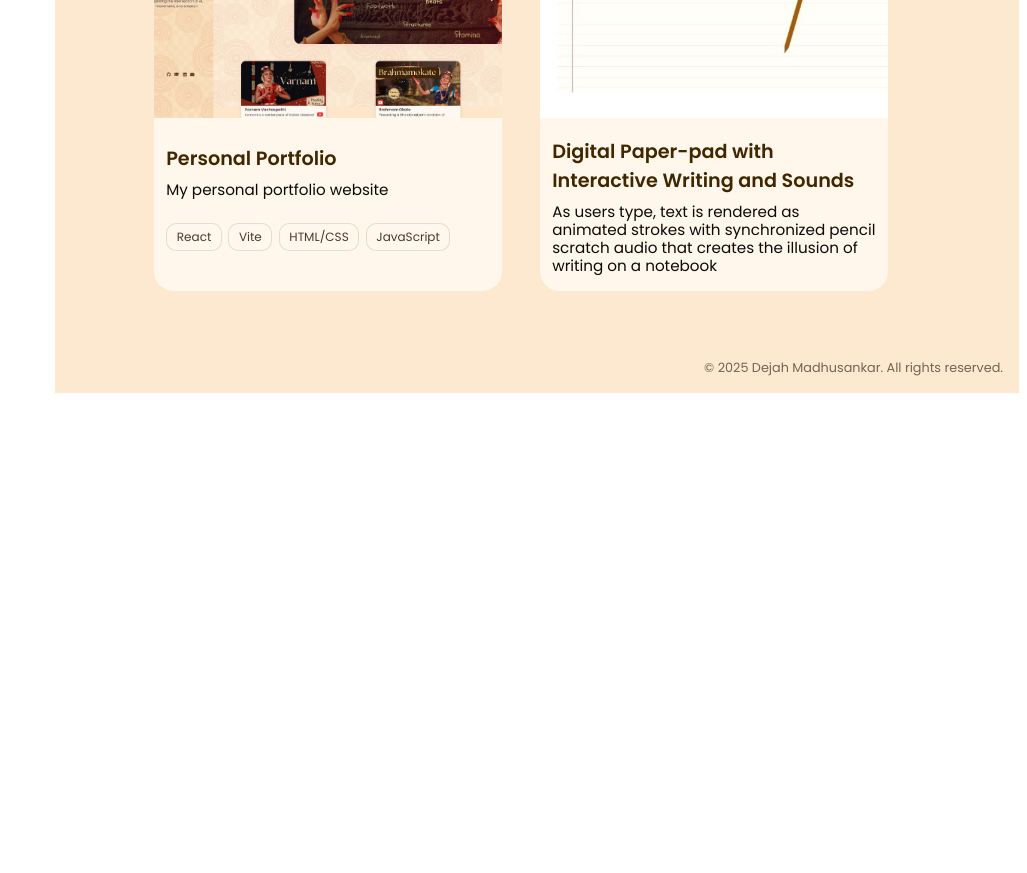
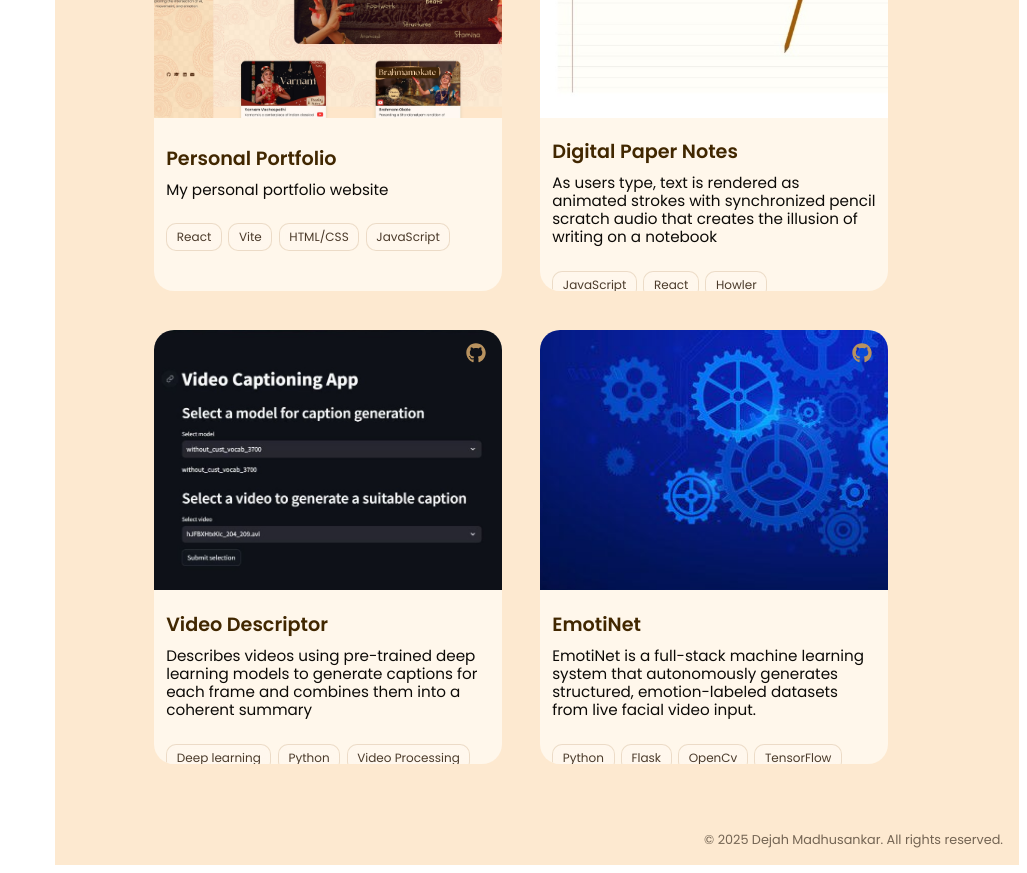
Before and after one commit to dejah22/dejah22.github.io, a React (Vite) app: page /#/projects in a window 1280 px wide. Shown: the part 1840-2713 px from the top of the page, without its empty margins (253-1280 px from the left). Before the commit the page ends 2241 px from the top, so only its background shows below. Built offline with nearby package versions, Linux system fonts and the light colour scheme.

Commit message:
Added 2 new projects

```diff
--- a/src/components/Projects.jsx
+++ b/src/components/Projects.jsx
@@ -9,6 +9,9 @@ import wordDevilPic from "../assets/wordDevil.png";
 import personalPortfolioPic from "../assets/personalPortfolioPic.jpg";
 import musicAutoSkipperPic from "../assets/musicAutoSkipperPic.png";
 import skeleton from "../assets/skeleton.jpeg";
+import videoCaptionProjPic from "../assets/VideoCaptionProjPic.jpg";
+import emotionProjPic from "../assets/EmotionProjPic.jpg";
+
 
 const Projects = () => {
   const projects = [
@@ -63,13 +66,26 @@ const Projects = () => {
       github: "https://github.com/dejah22/dejah22.github.io",
       tools: ["React", "Vite", "HTML/CSS", "JavaScript"],
     },
-
     {
-      title: "Digital Paper-pad with Interactive Writing and Sounds",
+      title: "Digital Paper Notes",
       desc: "As users type, text is rendered as animated strokes with synchronized pencil scratch audio that creates the illusion of writing on a notebook",
       img: digitalPaperNotesPic,
       github: "https://github.com/dejah22/digital_paper_notes",
       tools: ["JavaScript", "React", "Howler"],
+    },
+    {
+      title: "Video Descriptor",
+      desc: "Describes videos using pre-trained deep learning models to generate captions for each frame and combines them into a coherent summary",
+      img: videoCaptionProjPic,
+      github: "https://github.com/dejah22/Video-Descriptor",
+      tools: ["Deep learning", "Python", "Video Processing"],
+    },
+    {
+      title: "EmotiNet",
+      desc: "EmotiNet is a full-stack machine learning system that autonomously generates structured, emotion-labeled datasets from live facial video input.",
+      img: emotionProjPic,
+      github: "https://github.com/dejah22/EmotiNet",
+      tools: ["Python", "Flask", "OpenCv","TensorFlow",],
     },
   ];
 
```
Also changed, not shown: src/assets/EmotionProjPic.jpg (added), src/assets/VideoCaptionProjPic.jpg (added).
